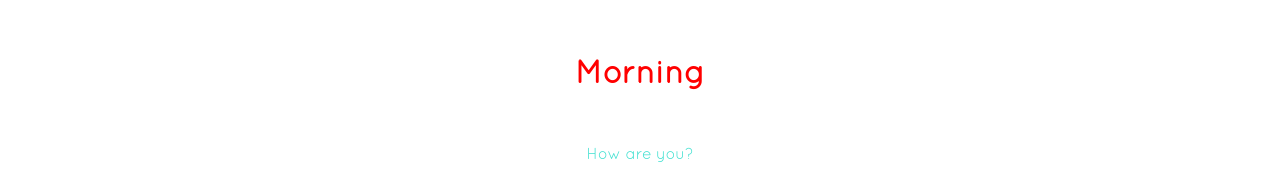
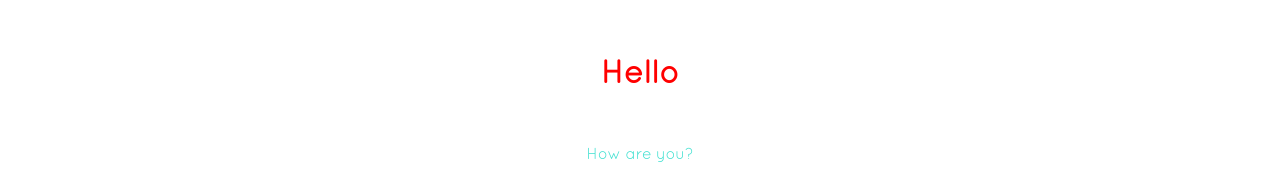
Before and after one commit to ewelinaszoda/interior_design, a website: page src/index.html in a window 1280 px wide. Shown: the top 172 px of the page. Drawn offline with nearby package versions, Linux system fonts and the light colour scheme; files that its build step writes are made by us from their sources.

Commit message:
Change a title

```diff
--- a/src/index.html
+++ b/src/index.html
@@ -9,7 +9,7 @@
   </head>
 
   <body>
-    <h1>Morning</h1>
+    <h1>Hello</h1>
     <p>How are you?</p>
     <div class="wrapper">
       <div class="wrapper__child">
```
Also changed, not shown: 2 other files.
